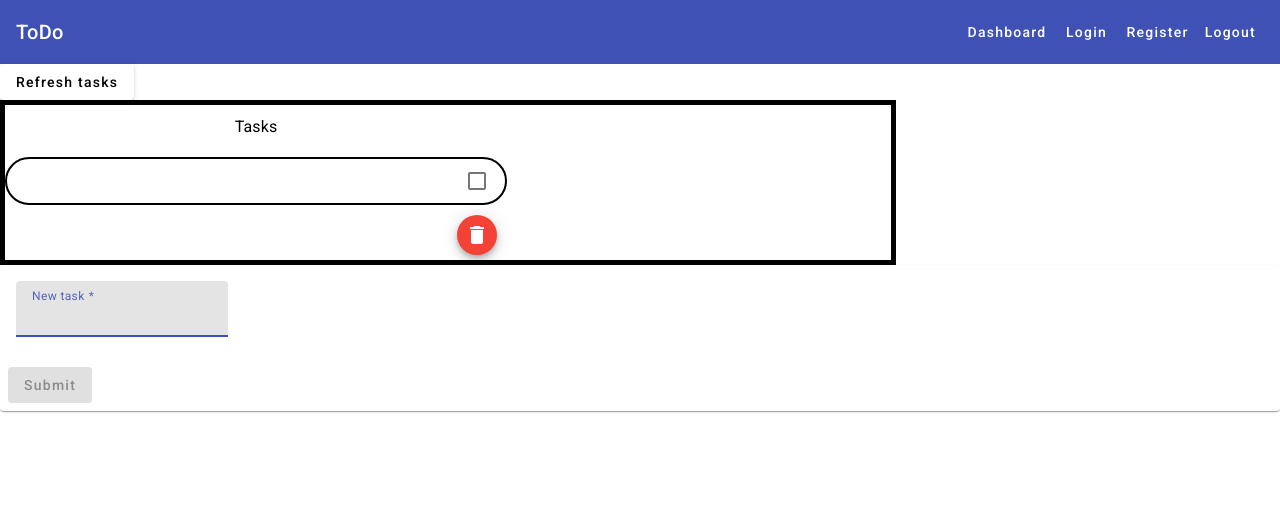
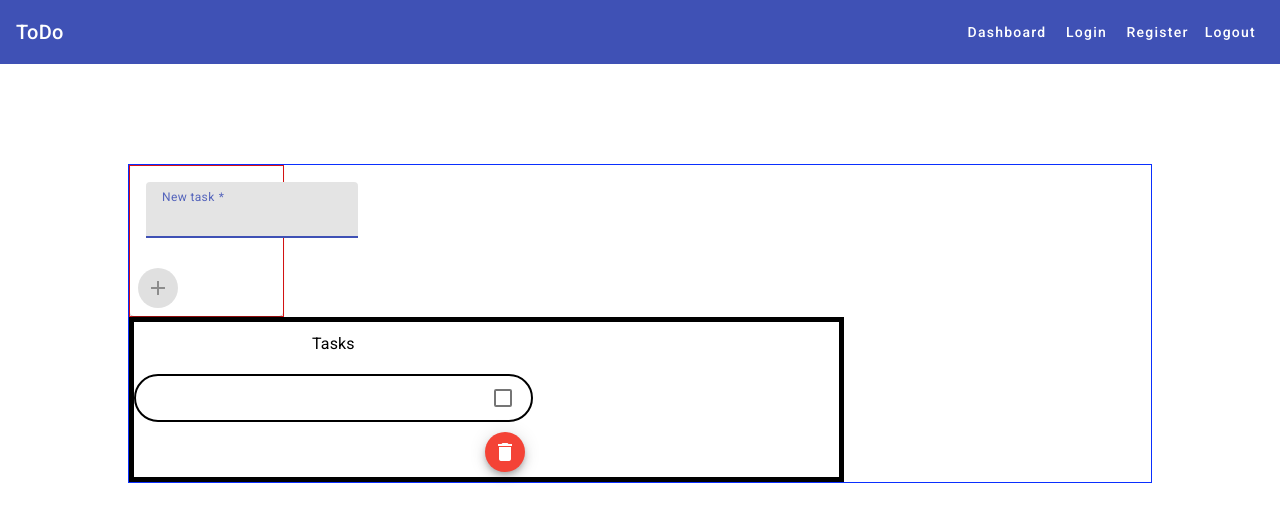
Before and after one commit to SyahrulHuzaimi/ToDoApplication, an Angular app in the folder Frontend/: page /dashboard in a window 1280 px wide. Shown: the top 522 px of the page. Built offline with nearby package versions, Linux system fonts and the light colour scheme; no server answers.

Commit message:
moved forms in dashboard

```diff
--- a/Frontend/src/app/dashboard/dashboard.component.css
+++ b/Frontend/src/app/dashboard/dashboard.component.css
@@ -1,3 +1,22 @@
+.dashboard-container{
+    display: block;
+    margin-top: 100px;
+    margin-left: 10%;
+    margin-right: 10%;
+    border: 0.1em solid;
+    border-color: rgb(10, 47, 255);
+    text-align: center;
+}
+
+.new-class-container{
+    width:15%;
+    border: 0.1em solid;
+    border-color: rgb(223, 20, 20);
+}
+
+.add-form-card{
+
+}
 
 .empty-task{
     text-align: center;
@@ -24,3 +43,6 @@
     margin-bottom: 5px;
     margin-right: 2%;
 }
+.button-add{
+    text-align: center;
+}
--- a/Frontend/src/app/dashboard/dashboard.component.html
+++ b/Frontend/src/app/dashboard/dashboard.component.html
@@ -1,29 +1,15 @@
-<button mat-raised-button (click)="handleDashboardSubmit()">
+<!-- <button mat-raised-button (click)="handleDashboardSubmit()">
   Refresh tasks
-</button>
+</button> -->
 
-<div class="main-task">
-  <form [formGroup]="selectedTasksForm" (ngSubmit)="removeSelectedTasks()">
-    <mat-selection-list formControlName="selectedTasks">
-      <h3 mat-subheader>Tasks</h3>
-      <div *ngIf="tasks.tasks.length===0" class="empty-task">
-        <h4>No tasks currently, add some!</h4>
-      </div>
-      <div *ngIf="tasks.tasks.length>0">
-        <mat-list-option *ngFor="let task of tasks.tasks" [value]="task" class="list-option">
-          <h4 mat-line>{{ task }}</h4>
-        </mat-list-option>
-      </div>
-    </mat-selection-list>
-    <div *ngIf="tasks.tasks.length>0" class="remove-div">
-      <button mat-mini-fab color="warn" class="remove-button">
-        <mat-icon>delete</mat-icon>
-      </button>
-    </div>
-  </form>
-</div>
+<div class="dashboard-container">
 
-<form [formGroup]="taskForm" (ngSubmit)="postNewTask()" class="form-container">
+  <div class="new-class-container">
+  <form
+    [formGroup]="taskForm"
+    (ngSubmit)="postNewTask()"
+    class="form-container"
+  >
     <mat-card class="add-form-card">
       <mat-card-content>
         <mat-form-field>
@@ -32,9 +18,36 @@
         </mat-form-field>
       </mat-card-content>
       <mat-card-actions>
-      <button mat-raised-button type="submit" [disabled]="!taskForm.valid">
-        Submit
+        <button mat-mini-fab class="button-add" type="submit" [disabled]="!taskForm.valid">
+          <mat-icon>add</mat-icon>
         </button>
       </mat-card-actions>
     </mat-card>
   </form>
+</div>
+
+  <div class="main-task">
+    <form [formGroup]="selectedTasksForm" (ngSubmit)="removeSelectedTasks()">
+      <mat-selection-list formControlName="selectedTasks">
+        <h3 mat-subheader>Tasks</h3>
+        <div *ngIf="tasks.tasks.length === 0" class="empty-task">
+          <h4>No tasks currently, add some!</h4>
+        </div>
+        <div *ngIf="tasks.tasks.length > 0">
+          <mat-list-option
+            *ngFor="let task of tasks.tasks"
+            [value]="task"
+            class="list-option"
+          >
+            <h4 mat-line>{{ task }}</h4>
+          </mat-list-option>
+        </div>
+      </mat-selection-list>
+      <div *ngIf="tasks.tasks.length > 0" class="remove-div">
+        <button mat-mini-fab color="warn" class="remove-button">
+          <mat-icon>delete</mat-icon>
+        </button>
+      </div>
+    </form>
+  </div>
+</div>
```
Lines whose indentation alone changed are shown as unchanged.
